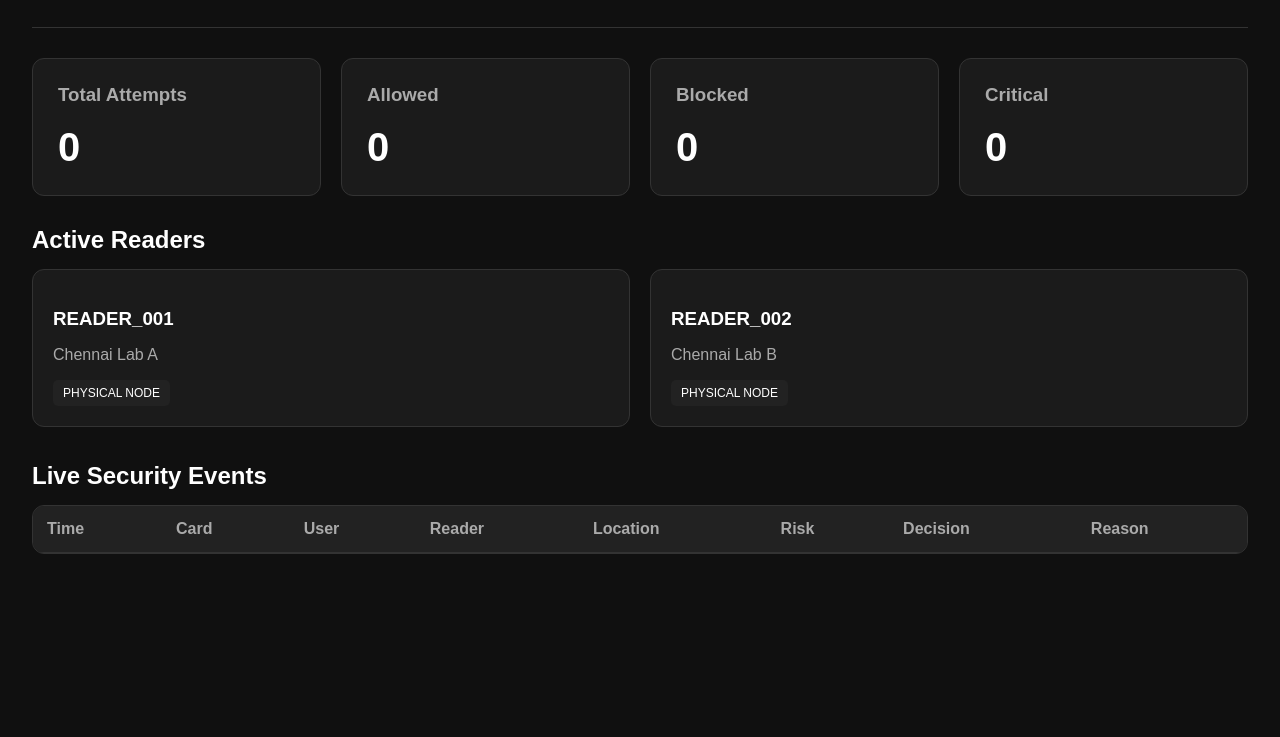
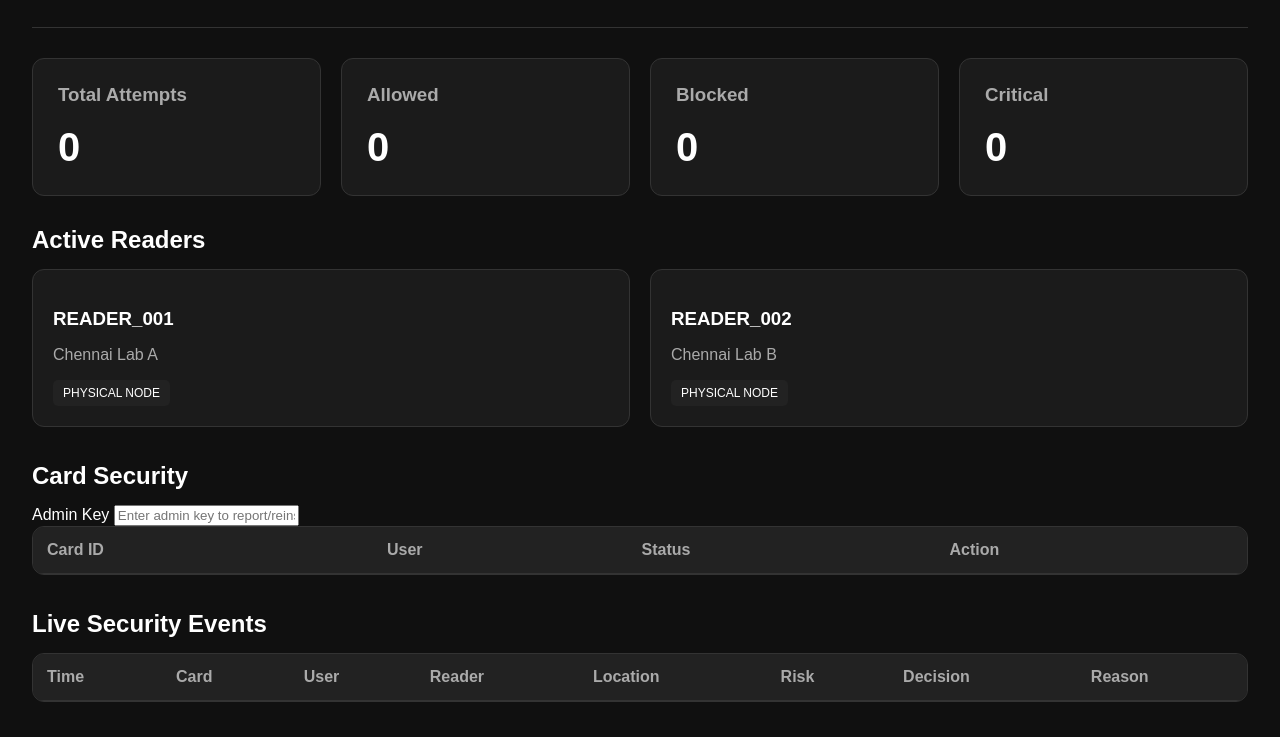
Before and after one commit to mohanramsudhakar-crypto/techgiants_ghostkey, a plain HTML site: page frontend/index.html in a window 1280 px wide. Shown: the part 109-846 px from the top of the page. Before the commit the page ends 800 px from the top, so only its background shows below. Drawn offline with nearby package versions, Linux system fonts and the light colour scheme; no server answers.

Commit message:
Update index.html

```diff
--- a/frontend/index.html
+++ b/frontend/index.html
@@ -22,6 +22,12 @@
 </head>
 
 <body>
+
+<!-- ===================================================== -->
+<!-- STOLEN CARD ALERT BANNER (hidden until triggered) -->
+<!-- ===================================================== -->
+
+<div id="stolenBanner" class="stolen-banner"></div>
 
 <div class="container">
 
@@ -156,6 +162,57 @@
 
 
     <!-- ================================================= -->
+    <!-- CARD SECURITY (stolen / lost card handling) -->
+    <!-- ================================================= -->
+
+    <section>
+
+        <h2>Card Security</h2>
+
+        <div class="admin-key-row">
+
+            <label for="adminKeyInput">Admin Key</label>
+
+            <input
+                type="password"
+                id="adminKeyInput"
+                placeholder="Enter admin key to report/reinstate cards"
+            >
+
+        </div>
+
+        <div class="table-container">
+
+            <table>
+
+                <thead>
+
+                    <tr>
+
+                        <th>Card ID</th>
+
+                        <th>User</th>
+
+                        <th>Status</th>
+
+                        <th>Action</th>
+
+                    </tr>
+
+                </thead>
+
+                <tbody id="credentialsTable">
+
+                </tbody>
+
+            </table>
+
+        </div>
+
+    </section>
+
+
+    <!-- ================================================= -->
     <!-- LIVE EVENTS -->
     <!-- ================================================= -->
 
```
